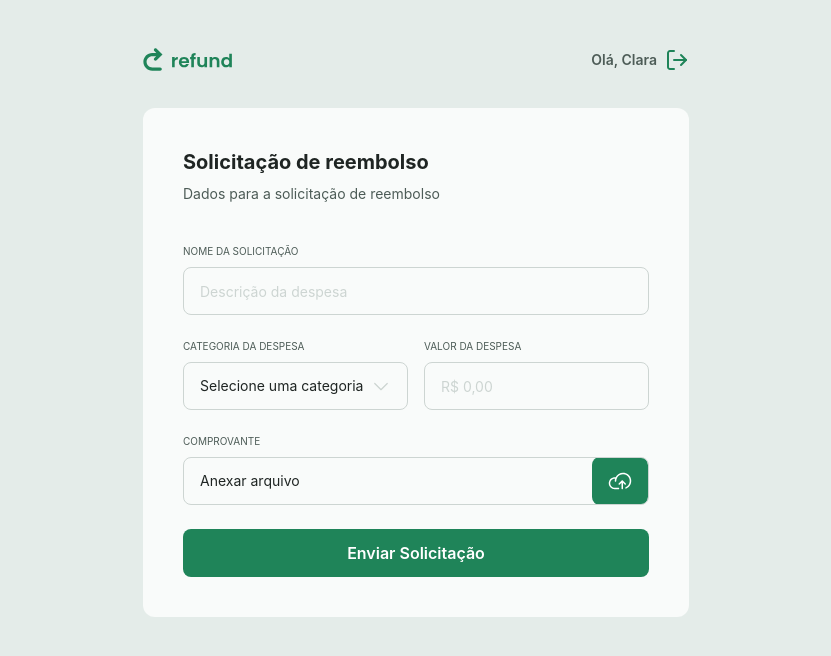
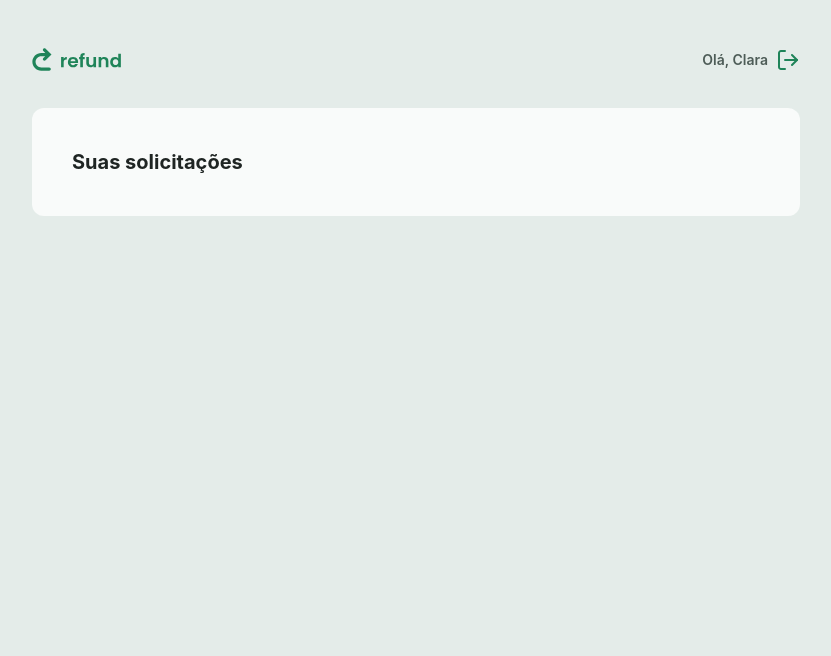
Before and after one commit to clara-nascie/new-refund, a React (Vite) app: page / in a window 1280 px wide. Shown: the top 656 px of the page, without its empty margins (224-1055 px from the left). Built offline with nearby package versions, Linux system fonts and the light colour scheme.

Commit message:
feat: implement initial routing structure and dashboard page for manager access

```diff
--- /dev/null
+++ b/src/pages/Dashboard.tsx
@@ -0,0 +1,9 @@
+export function Dashboard() {
+  return (
+    <div className="bg-gray-500 rounded-xl p-10 md:min-w-[768px]">
+      <h1 className="text-gray-100 font-bold text-xl flex-1">
+        Suas solicitações
+      </h1>
+    </div>
+  );
+}
--- /dev/null
+++ b/src/routes/ManagerRoutes.tsx
@@ -0,0 +1,15 @@
+import { Routes, Route } from "react-router";
+import { AppLayout } from "@/components/AppLayout";
+import { Dashboard } from "../pages/Dashboard";
+import { NotFound } from "../pages/notFound";
+
+export function ManagerRoutes() {
+  return (
+    <Routes>
+      <Route element={<AppLayout />}>
+        <Route path="/" element={<Dashboard />} />
+        <Route path="*" element={<NotFound />} />
+      </Route>
+    </Routes>
+  );
+}
--- a/src/routes/index.tsx
+++ b/src/routes/index.tsx
@@ -1,18 +1,19 @@
 //nesse arquivo decidimos qual tipo de rota o usuário vai usar dependendo se está logado ou não
 
 import { BrowserRouter } from 'react-router';
-import { AuthRoutes } from './AuthRoutes';
-import { EmployeeRoutes } from './EmployeeRoutes';
+// import { AuthRoutes } from './AuthRoutes';
+// import { EmployeeRoutes } from './EmployeeRoutes';
+import { ManagerRoutes } from './ManagerRoutes';
 
 //serve para criar as rotas da aplicação, importando outras rotas
 export function Routes(){
     // Altere para `true` para testar as rotas de funcionário logado (Refund)
     // Altere para `false` para testar as rotas de autenticação (Login / Cadastro)
-    const isLogged = true;
+    // const isLogged = true;
 
     return (
         <BrowserRouter>
-            {isLogged ? <EmployeeRoutes /> : <AuthRoutes />}
+            <ManagerRoutes />
         </BrowserRouter>
     );
 }
```
